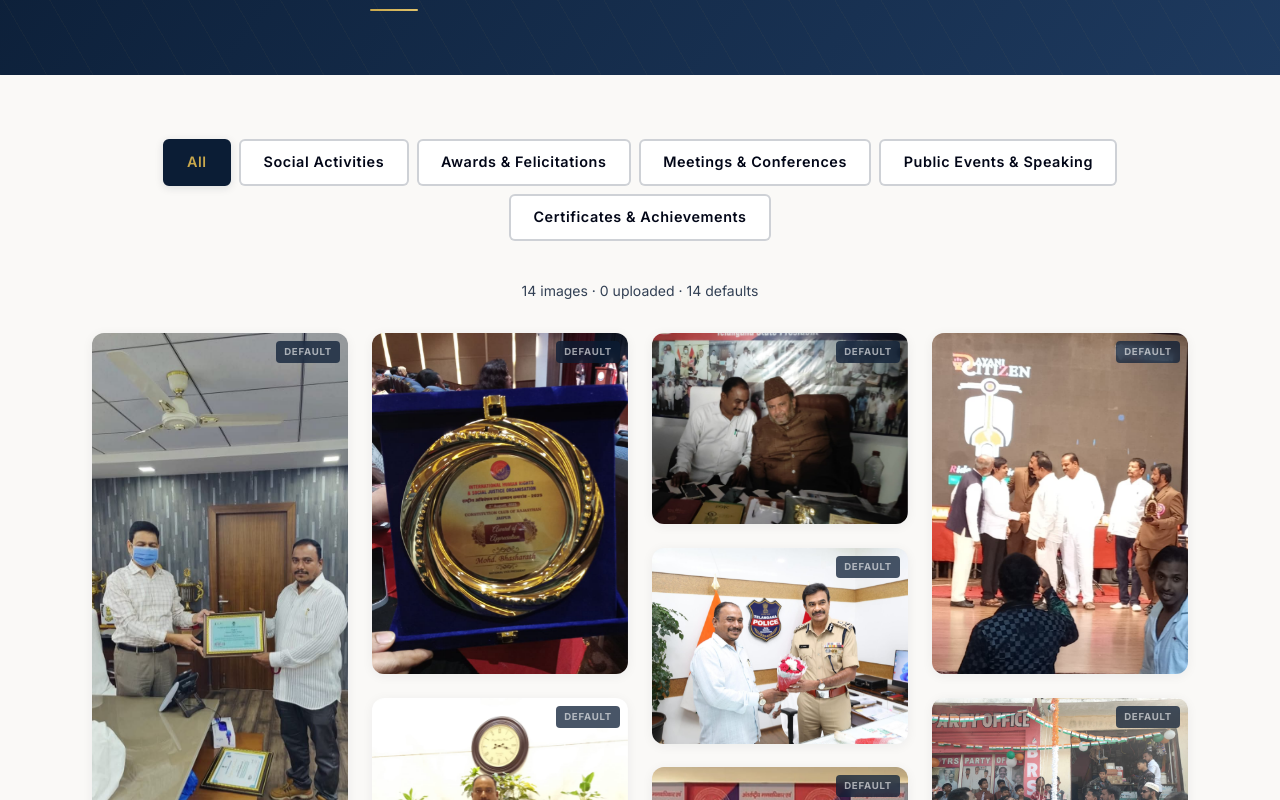
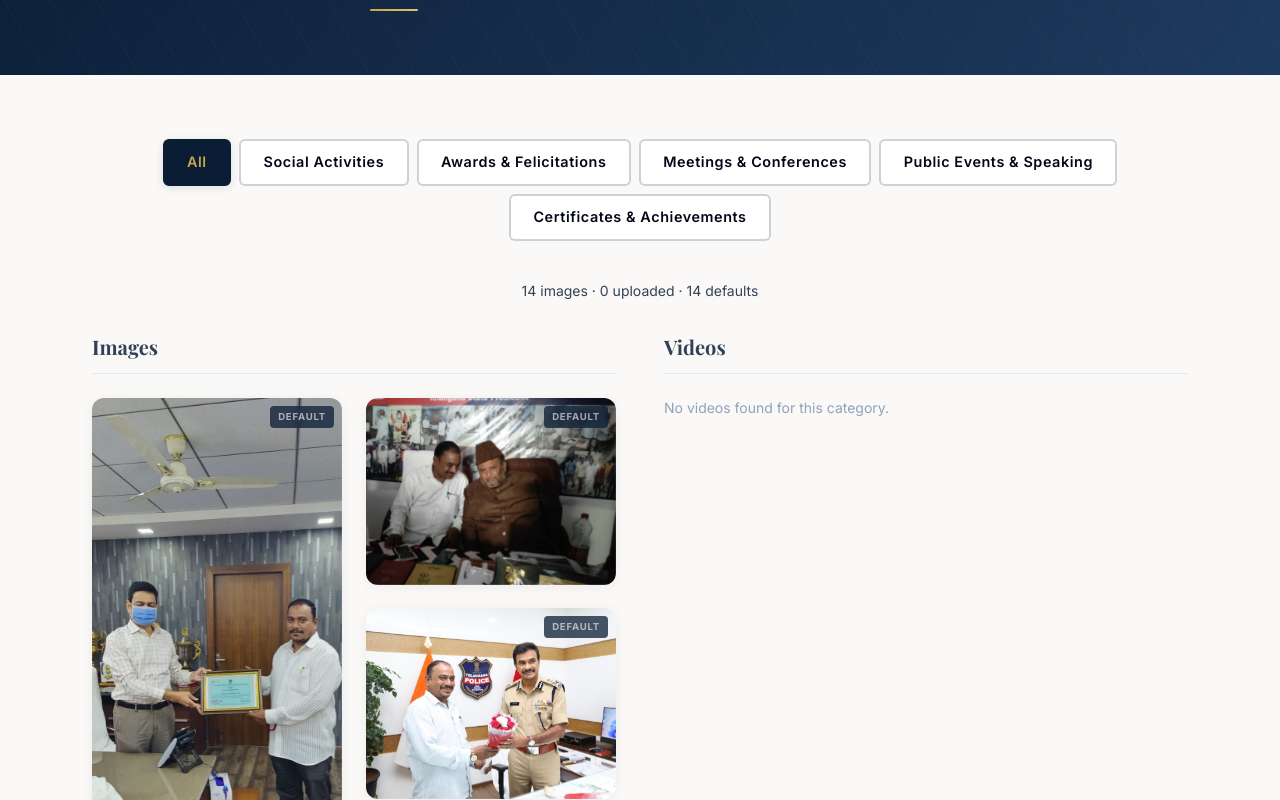
Before and after one commit to addielaruework-star/Mohd-Basharat, a React (Vite) app in the folder basharat ullaha/: page /gallery in a window 1280 px wide. Shown: the part 300-1100 px from the top of the page. Built offline with nearby package versions, Linux system fonts and the light colour scheme; no server answers; the database is empty.

Commit message:
Phase 9 Step 4: Simple Category-Based Image & Video Gallery

```diff
--- a/basharat ullaha/src/pages/Gallery.jsx
+++ b/basharat ullaha/src/pages/Gallery.jsx
@@ -67,7 +67,13 @@ const Gallery = memo(function Gallery() {
   }, [firestoreItems])
 
   const filtered = active === 'All' ? mergedItems : mergedItems.filter(i => i.category === active)
-  const visibleItems = filtered.slice(0, visibleCount)
+
+  // Phase 9 Step 4: Separate images and videos
+  const allImages = useMemo(() => filtered.filter(i => i.type !== 'video'), [filtered])
+  const allVideos = useMemo(() => filtered.filter(i => i.type === 'video'), [filtered])
+
+  const imageItems = allImages.slice(0, visibleCount)
+  const videoItems = allVideos.slice(0, visibleCount)
 
   const open = useCallback((item, i) => { setModal(item); setIdx(i) }, [])
   const close = useCallback(() => { setModal(null); setIdx(null) }, [])
@@ -78,59 +84,12 @@ const Gallery = memo(function Gallery() {
     if (idx < filtered.length - 1) { setModal(filtered[idx + 1]); setIdx(idx + 1) }
   }, [idx, filtered])
 
+  const renderCard = (item) => {
+    const originalIndex = filtered.findIndex(f => f.id === item.id);
     return (
-    <PageContainer>
-      <PageHero
-        title="Photo Gallery"
-        subtitle="A visual chronicle of service, community leadership, and humanitarian impact."
-      />
-
-      <section style={{ padding: '4rem 0 6rem' }}>
-        <div className="container-custom">
-
-          {/* Filter tabs */}
-          <div className="flex flex-wrap justify-center gap-2 mb-10">
-            {CATS.map(cat => (
-              <button
-                key={cat}
-                onClick={() => setActive(cat)}
-                style={{
-                  padding: '0.6rem 1.4rem',
-                  fontSize: '0.9rem',
-                  fontWeight: 600,
-                  letterSpacing: '0.04em',
-                  borderRadius: 6,
-                  border: active === cat ? '2px solid var(--navy)' : '2px solid rgba(11,29,53,0.2)',
-                  background: active === cat ? 'var(--navy)' : '#fff',
-                  color: active === cat ? 'var(--gold)' : 'var(--text-body)',
-                  cursor: 'pointer',
-                  transition: 'all 0.2s',
-                  fontFamily: 'var(--font-body)',
-                  boxShadow: active === cat ? '0 2px 8px rgba(11,29,53,0.12)' : 'none',
-                }}
-              >
-                {cat}
-              </button>
-            ))}
-          </div>
-
-          {/* Count badge */}
-          {!loading && (
-            <p className="text-center text-sm text-[var(--gray-mid)] mb-8">
-              {filtered.length} image{filtered.length !== 1 ? 's' : ''} · {firestoreItems.length} uploaded · {galleryData.length} defaults
-            </p>
-          )}
-
-          {loading ? (
-            <SkeletonGallery count={8} />
-          ) : (
-            <>
-              <div key={active} className="masonry-grid">
-
-                {visibleItems.map((item, i) => (
       <div
         key={item.id}
-                    onClick={() => open(item, i)}
+        onClick={() => open(item, originalIndex)}
         className="masonry-item gallery-card"
         style={{
           borderRadius: 12,
@@ -211,11 +170,88 @@ const Gallery = memo(function Gallery() {
           }}>Default</div>
         )}
       </div>
+    );
+  };
+
+  return (
+    <PageContainer>
+      <PageHero
+        title="Photo Gallery"
+        subtitle="A visual chronicle of service, community leadership, and humanitarian impact."
+      />
+
+      <section style={{ padding: '4rem 0 6rem' }}>
+        <div className="container-custom">
+
+          {/* Filter tabs */}
+          <div className="flex flex-wrap justify-center gap-2 mb-10">
+            {CATS.map(cat => (
+              <button
+                key={cat}
+                onClick={() => setActive(cat)}
+                style={{
+                  padding: '0.6rem 1.4rem',
+                  fontSize: '0.9rem',
+                  fontWeight: 600,
+                  letterSpacing: '0.04em',
+                  borderRadius: 6,
+                  border: active === cat ? '2px solid var(--navy)' : '2px solid rgba(11,29,53,0.2)',
+                  background: active === cat ? 'var(--navy)' : '#fff',
+                  color: active === cat ? 'var(--gold)' : 'var(--text-body)',
+                  cursor: 'pointer',
+                  transition: 'all 0.2s',
+                  fontFamily: 'var(--font-body)',
+                  boxShadow: active === cat ? '0 2px 8px rgba(11,29,53,0.12)' : 'none',
+                }}
+              >
+                {cat}
+              </button>
             ))}
           </div>
 
+          {/* Count badge */}
+          {!loading && (
+            <p className="text-center text-sm text-[var(--gray-mid)] mb-8">
+              {filtered.length} image{filtered.length !== 1 ? 's' : ''} · {firestoreItems.length} uploaded · {galleryData.length} defaults
+            </p>
+          )}
+
+          {loading ? (
+            <SkeletonGallery count={8} />
+          ) : (
+            <>
+              <div key={active} className="flex flex-col md:flex-row gap-8 lg:gap-12 w-full">
+                {/* Images Column */}
+                <div className="flex-1 w-full md:w-1/2">
+                  <h3 className="font-display text-xl font-bold text-slate-700 mb-6 border-b border-slate-200 pb-3">
+                    Images
+                  </h3>
+                  {imageItems.length === 0 ? (
+                    <p className="text-slate-400 text-sm">No images found for this category.</p>
+                  ) : (
+                    <div className="columns-1 sm:columns-2 gap-6">
+                      {imageItems.map(item => renderCard(item))}
+                    </div>
+                  )}
+                </div>
+
+                {/* Videos Column */}
+                <div className="flex-1 w-full md:w-1/2">
+                  <h3 className="font-display text-xl font-bold text-slate-700 mb-6 border-b border-slate-200 pb-3">
+                    Videos
+                  </h3>
+                  {videoItems.length === 0 ? (
+                    <p className="text-slate-400 text-sm">No videos found for this category.</p>
+                  ) : (
+                    <div className="columns-1 sm:columns-2 gap-6">
+                      {videoItems.map(item => renderCard(item))}
+                    </div>
+                  )}
+                </div>
+              </div>
+
               {/* Sentinel for infinite scroll */}
-              {visibleCount < filtered.length && (
+              {visibleCount < Math.max(allImages.length, allVideos.length) && (
                 <div
                   ref={(el) => {
                     if (!el) return
@@ -225,8 +261,6 @@ const Gallery = memo(function Gallery() {
                       }
                     }, { rootMargin: '600px' })
                     observer.observe(el)
-                    // Note: In this simple one-off observer, we rely on the sentinel being removed
-                    // when visibleCount increases or active category changes.
                   }}
                   style={{ height: 20, margin: '2rem 0' }}
                 />
```
Lines whose indentation alone changed are shown as unchanged.
